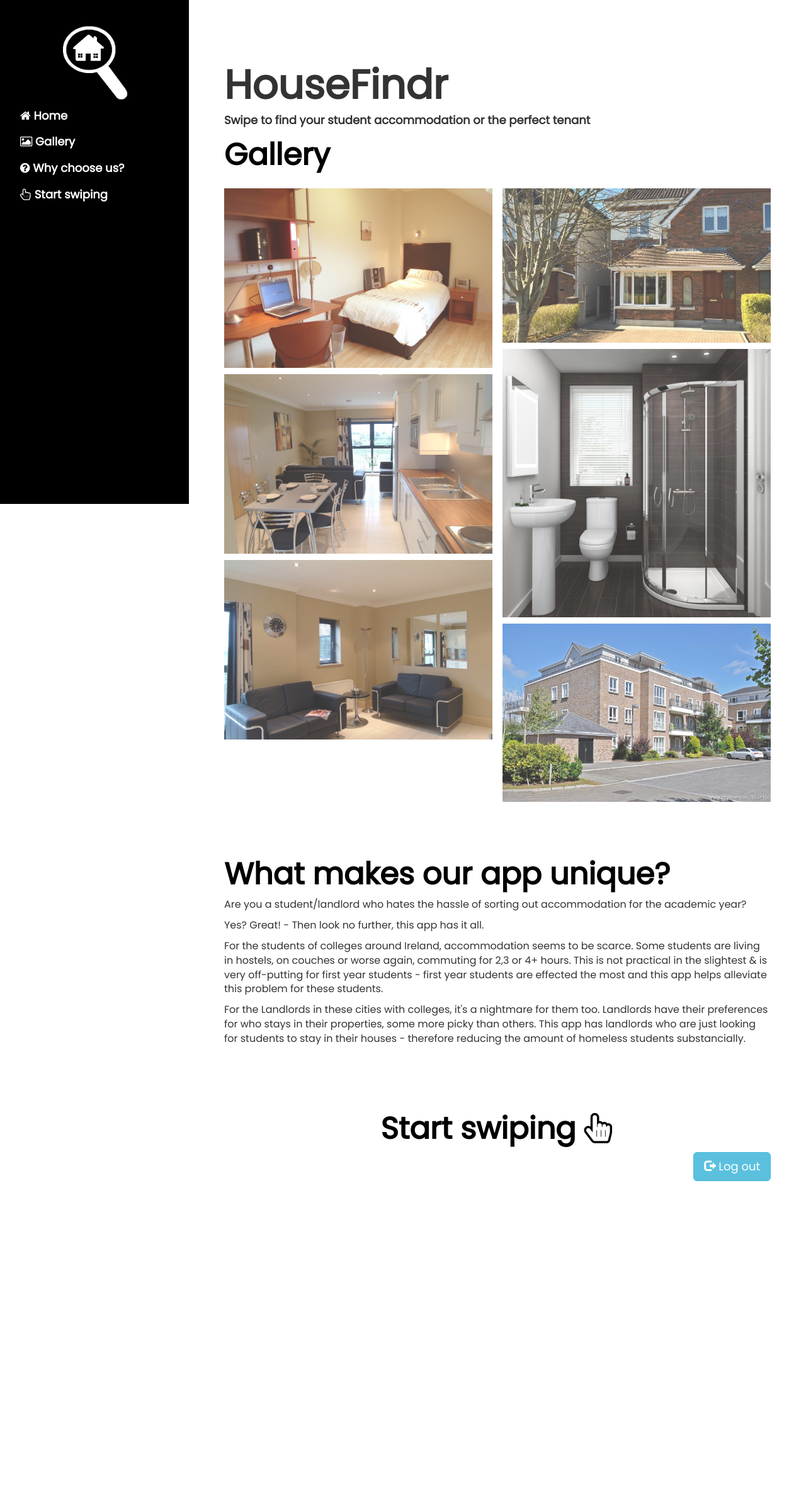
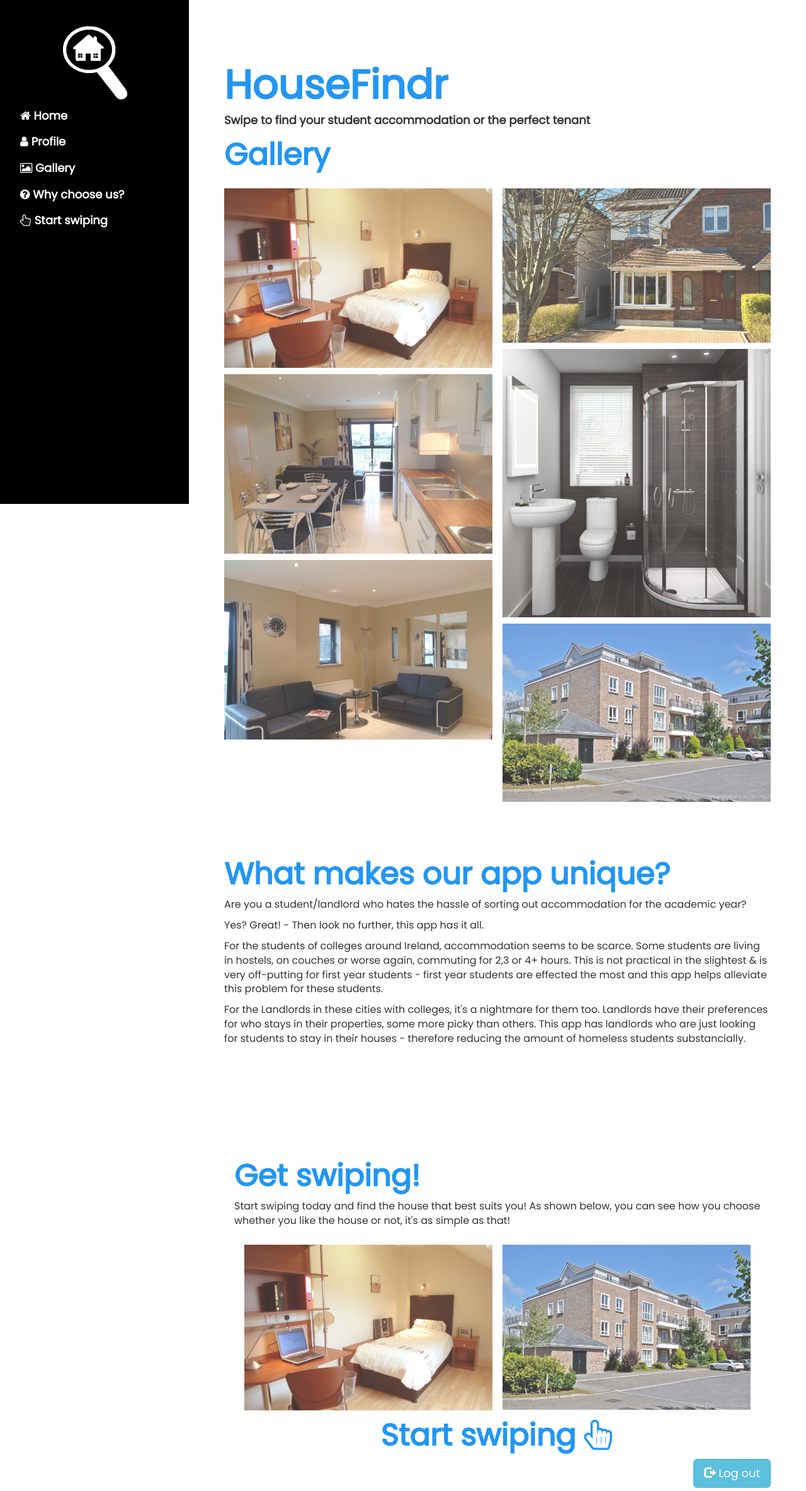
Before and after one commit to conorproctor/housefindr-php, a PHP site: page /dashboard.php in a window 1280 px wide. Shown: the whole page at 63% size. Before the commit the page ends 1875 px from the top, so only its background shows below. Run offline with PHP 8.4, Linux system fonts and the light colour scheme; the visitor is signed in with stand-in values (Sample User, id 1); some libraries are stand-ins or nearby versions.

Commit message:
first commit

```diff
--- a/css/style.css
+++ b/css/style.css
@@ -6,8 +6,8 @@ Website: http://www.allphptricks.com/
 body {font-family:Arial, Sans-Serif;}
 .clearfix:before, .clearfix:after { content: ""; display: table; }
 .clearfix:after { clear: both; }
+
 a {color:#0067ab; text-decoration:none;}
-a:hover {text-decoration:underline;}
 .form{width: 300px; margin: 0 auto;}
 input[type='text'], input[type='email'], input[type='password'] {width: 200px; border-radius: 2px;border: 1px solid #CCC; padding: 10px; color: #333; font-size: 14px; margin-top: 10px;}
 input[type='submit']{padding: 10px 25px 8px; color: #fff; background-color: #0067ab; text-shadow: rgba(0,0,0,0.24) 0 1px 0; font-size: 16px; box-shadow: rgba(255,255,255,0.24) 0 2px 0 0 inset,#fff 0 1px 0 0; border: 1px solid #0164a5; border-radius: 2px; margin-top: 10px; cursor:pointer;}
--- a/dashboard.php
+++ b/dashboard.php
@@ -17,7 +17,8 @@ include("auth.php"); //include auth.php file on all secure pages ?>
 <script src="https://maxcdn.bootstrapcdn.com/bootstrap/3.3.7/js/bootstrap.min.js"></script>
 
 <style>
-    body,h1,h2,h3,h4,h5 {font-family: "Poppins", sans-serif}
+    body,h2,h3,h4,h5 {font-family: "Poppins", sans-serif}
+    h1{color:blue}
     body {font-size: 16px;}
     .w3-half img {margin-bottom: -6px;margin-top: 16px;opacity: 0.8;cursor: pointer}
     .w3-half img:hover {opacity: 1}
@@ -35,10 +36,14 @@ include("auth.php"); //include auth.php file on all secure pages ?>
         <a href="javascript:void(0)" onclick="w3_close()" class="w3-button w3-hide-large w3-display-topleft" style="width:100%;font-size:22px">Close Menu</a>
 
         <div class="w3-bar-block">
-            <a href="#home" onclick="w3_close()" class="w3-bar-item w3-button w3-hover-red"><i class="fa fa-home"></i>  Home</a>
-            <a href="#gallery" onclick="w3_close()" class="w3-bar-item w3-button w3-hover-red"><i class="fa fa-picture-o"></i>  Gallery</a>
-            <a href="#choice" onclick="w3_close()" class="w3-bar-item w3-button w3-hover-red"><i class="fa fa-question-circle"></i>  Why choose us?</a>
-            <a href="#swiping" onclick="w3_close()" class="w3-bar-item w3-button w3-hover-red"><i class="fa fa-hand-pointer-o"></i>  Start swiping</a>
+            <a href="#home" onclick="w3_close()" class="w3-bar-item w3-button w3-hover-blue"><i class="fa fa-home"></i>  Home</a>
+
+            <a href="#profile" onclick="w3_close()" class="w3-bar-item w3-button w3-hover-blue"><i class="fa fa-user"></i>  Profile</a>
+
+            <a href="#gallery" onclick="w3_close()" class="w3-bar-item w3-button w3-hover-blue"><i class="fa fa-picture-o"></i>  Gallery</a>
+            <a href="#choice" onclick="w3_close()" class="w3-bar-item w3-button w3-hover-blue"><i class="fa fa-question-circle"></i>  Why choose us?</a>
+
+            <a href="#swiping" onclick="w3_close()" class="w3-bar-item w3-button w3-hover-blue"><i class="fa fa-hand-pointer-o"></i>  Start swiping</a>
 
         </div>
     </nav>
@@ -57,9 +62,9 @@ include("auth.php"); //include auth.php file on all secure pages ?>
 
         <!-- Header -->
         <div class="w3-container" style="margin-top:80px" id="gallery">
-            <h1 class="w3-jumbo"><b>HouseFindr</b></h1>
+            <h1 class="w3-jumbo w3-text-blue"><b>HouseFindr</b></h1>
             <h4><b>Swipe to find your student accommodation or the perfect tenant</b></h4>
-            <h1 class="w3-xxxlarge w3-text-black"><b>Gallery</b></h1>
+            <h1 class="w3-xxxlarge w3-text-blue"><b>Gallery</b></h1>
         </div>
 
         <!-- Photo grid (modal) -->
@@ -87,9 +92,9 @@ include("auth.php"); //include auth.php file on all secure pages ?>
         </div>
 
 
-        <!-- Designers -->
+        <!-- what makes our app unique -->
         <div class="w3-container" id="choice" style="margin-top:75px">
-            <h1 class="w3-xxxlarge w3-text-black"><b>What makes our app unique?</b></h1>
+            <h1 class="w3-xxxlarge w3-text-blue"><b>What makes our app unique?</b></h1>
             <p>Are you a student/landlord who hates the hassle of sorting out accommodation for the academic year? </p>
             <p>Yes? Great! - Then look no further, this app has it all. </p>
             <p>For the students of colleges around Ireland, accommodation seems to be scarce. Some students are living in hostels, on couches or worse again, commuting for 2,3 or 4+ hours. This is not practical in the slightest & is very off-putting for first year students - first year students are effected the most and this app helps alleviate this problem for these students. </p>
@@ -98,11 +103,22 @@ include("auth.php"); //include auth.php file on all secure pages ?>
 
         <!-- Swiping -->
         <div class="w3-container" id="swiping" style="margin-top:75px">
+          <div class="w3-container" id="choice" style="margin-top:75px">
+              <h1 class="w3-xxxlarge w3-text-blue"><b>Get swiping!</b></h1>
+              <p>Start swiping today and find the house that best suits you! As shown below, you can see how you choose whether you like the house or not, it's as simple as that! </p>
+              <div class="w3-row-padding">
+                  <div class="w3-half">
+                      <img src="img\bedroom.jpg" style="width:100%" onclick="onClick(this)" alt="Luxurious, spacious rooms">
+                  </div>
+                  <div class="w3-half">
+                      <img src="img\house2.jpg" style="width:100%" onclick="onClick(this)" alt="Kick back and enjoy some Tv with your housemates">
+                  </div>
+              </div>
 
-            <a href="swiping.php">
-                <center><h1 class="w3-xxxlarge w3-text-black"><b>Start swiping <i class="fa fa-hand-pointer-o"></i></b></h1></center>
-            </a>
-
+              <a href="swiping.php">
+                    <center><h1 class="w3-xxxlarge w3-text-blue"><b>Start swiping <i class="fa fa-hand-pointer-o"></i></b></h1></center>
+                </a>
+          </div>
 
             <!-- End page content -->
         <div style="float:right">
--- a/index.php
+++ b/index.php
@@ -8,6 +8,8 @@ include("auth.php"); //include auth.php file on all secure pages ?>
 <title>Welcome Home</title>
 <link rel="stylesheet" href="css/style.css" />
 </head>
+
+
 <body>
 <div class="form">
 <p>Welcome <?php echo $_SESSION['username']; ?>!</p>
--- a/logout.php
+++ b/logout.php
@@ -3,6 +3,6 @@
 session_start();
 if(session_destroy()) // Destroying All Sessions
 {
-header("Location: login.php"); // Redirecting To Home Page
+header("Location: index.php"); // Redirecting To Home Page   it-  was login.php %%%%%%%%%%%%%%%%%%%
 }
 ?>
```
Also changed, not shown: enter-details.php (+19 -4 lines), login.php (+3 -5 lines), registration.php (+12 -6 lines), img/swipe-no.JPG (added), img/swipe-yes.JPG (added).
